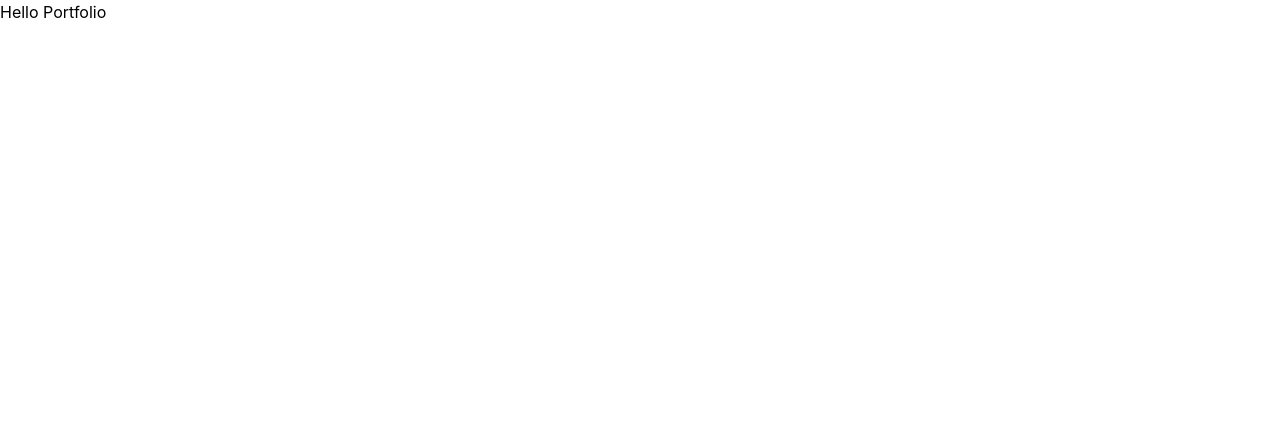
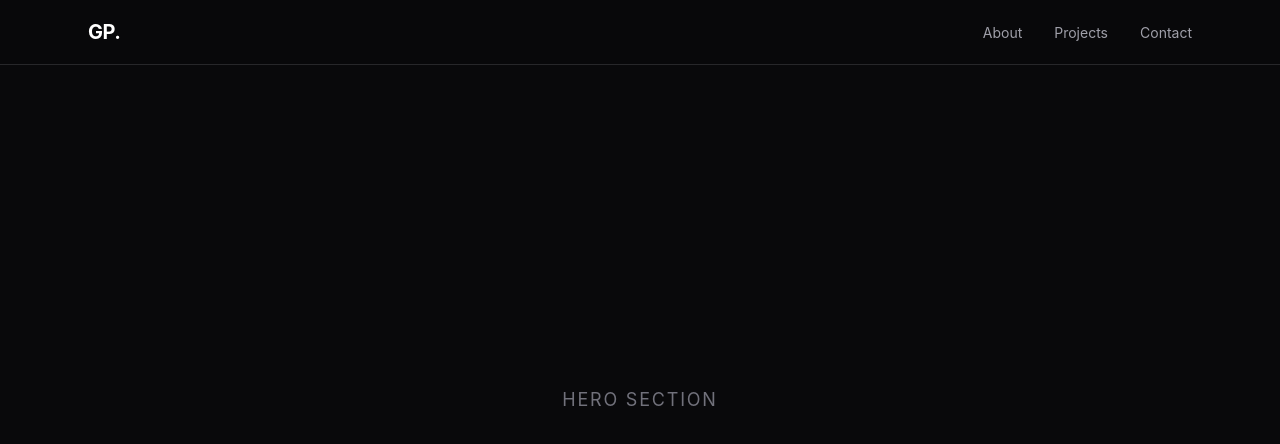
Before and after one commit to utity-tools/gallery-portfolio, a React (Vite) app: page / in a window 1280 px wide. Shown: the top 444 px of the page. Built offline with nearby package versions, Linux system fonts and the light colour scheme.

Commit message:
feat: add Navbar and Layout components with smooth scroll

```diff
--- a/src/App.tsx
+++ b/src/App.tsx
@@ -1,8 +1,27 @@
+import Layout from './components/layout/Layout'
+
+const sections = [
+  { id: 'hero', label: 'Hero Section' },
+  { id: 'about', label: 'About Section' },
+  { id: 'projects', label: 'Projects Section' },
+  { id: 'contact', label: 'Contact Section' },
+]
+
 function App() {
   return (
-    <main>
-      <h1>Hello Portfolio</h1>
-    </main>
+    <Layout>
+      <main>
+        {sections.map(({ id, label }) => (
+          <section
+            key={id}
+            id={id}
+            className="min-h-screen flex items-center justify-center border-b border-zinc-800"
+          >
+            <p className="text-zinc-500 text-lg tracking-widest uppercase">{label}</p>
+          </section>
+        ))}
+      </main>
+    </Layout>
   )
 }
 
--- /dev/null
+++ b/src/components/layout/Layout.tsx
@@ -0,0 +1,14 @@
+import Navbar from './Navbar'
+
+interface LayoutProps {
+  children: React.ReactNode
+}
+
+export default function Layout({ children }: LayoutProps) {
+  return (
+    <div className="bg-zinc-950 text-white min-h-screen">
+      <Navbar />
+      {children}
+    </div>
+  )
+}
--- /dev/null
+++ b/src/components/layout/Navbar.tsx
@@ -0,0 +1,29 @@
+const links = [
+  { label: 'About', href: '#about' },
+  { label: 'Projects', href: '#projects' },
+  { label: 'Contact', href: '#contact' },
+]
+
+export default function Navbar() {
+  return (
+    <header className="fixed top-0 left-0 right-0 z-50 bg-zinc-950/80 backdrop-blur-md border-b border-zinc-800">
+      <nav className="max-w-6xl mx-auto px-6 h-16 flex items-center justify-between">
+        <a href="#hero" className="text-white font-bold text-xl tracking-tight">
+          GP.
+        </a>
+        <ul className="flex items-center gap-8">
+          {links.map(({ label, href }) => (
+            <li key={href}>
+              <a
+                href={href}
+                className="text-zinc-400 hover:text-white text-sm transition-colors duration-200"
+              >
+                {label}
+              </a>
+            </li>
+          ))}
+        </ul>
+      </nav>
+    </header>
+  )
+}
```
